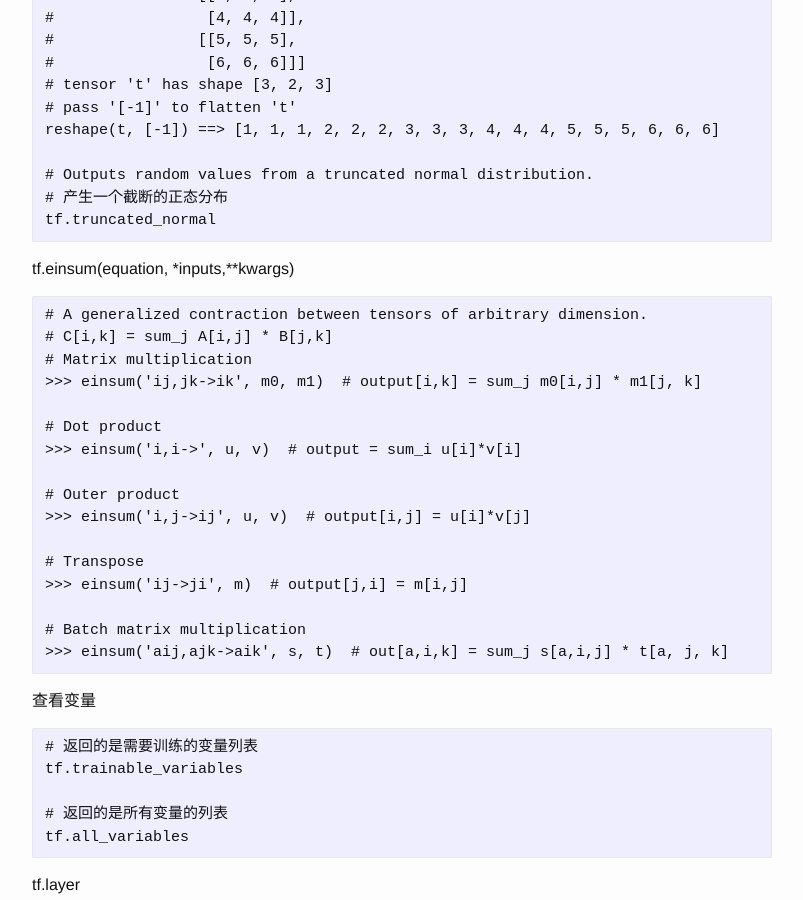
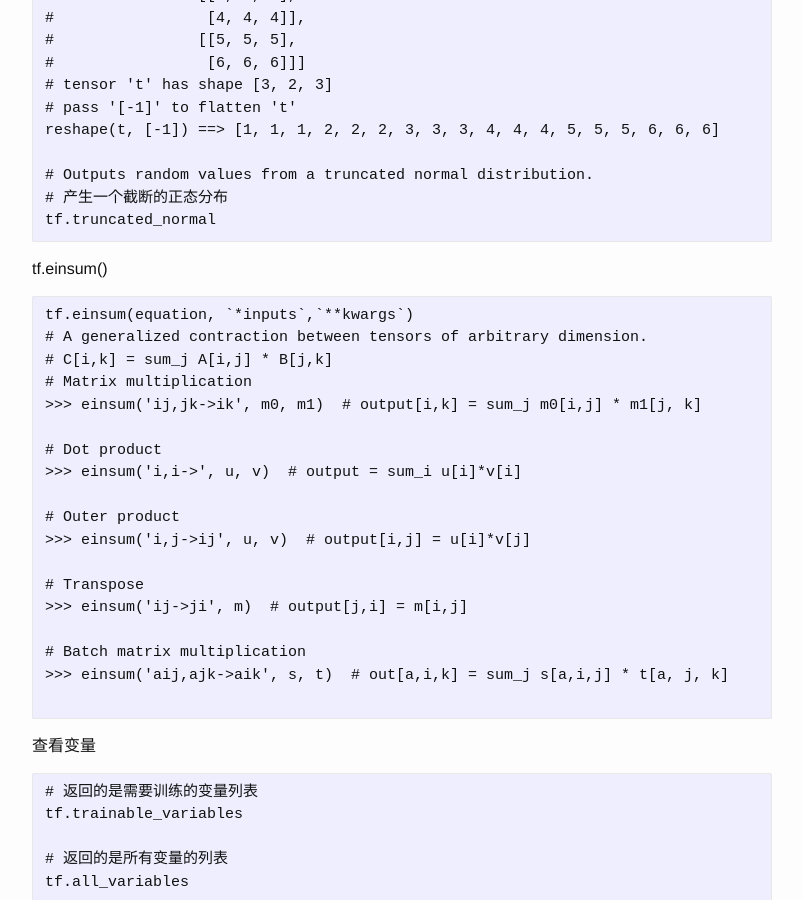
Before and after one commit to josephstalin117/josephstalin117.github.io, a Jekyll site: the page built from _posts/2018-6-09-tensorflow.markdown, in a window 1280 px wide and 900 px high, scrolled down 2261 px. Shown: the whole window, without its empty margins (238-1041 px from the left). Built offline with Jekyll 4.4.1, drawn with Linux system fonts in a browser that asks for light colours; part of the change alters nothing that is shown; some of the changed text lies outside the part shown.

````diff
--- a/_posts/2018-6-09-tensorflow.markdown
+++ b/_posts/2018-6-09-tensorflow.markdown
@@ -116,8 +116,9 @@ reshape(t, [-1]) ==> [1, 1, 1, 2, 2, 2, 3, 3, 3, 4, 4, 4, 5, 5, 5, 6, 6, 6]
 tf.truncated_normal
 ```
 
-tf.einsum(equation, *inputs,**kwargs)
+tf.einsum()
 ```
+tf.einsum(equation, `*inputs`,`**kwargs`)
 # A generalized contraction between tensors of arbitrary dimension.
 # C[i,k] = sum_j A[i,j] * B[j,k]
 # Matrix multiplication
@@ -134,6 +135,7 @@ tf.einsum(equation, *inputs,**kwargs)
 
 # Batch matrix multiplication
 >>> einsum('aij,ajk->aik', s, t)  # out[a,i,k] = sum_j s[a,i,j] * t[a, j, k]
+
 ```
 
 查看变量
@@ -250,6 +252,20 @@ tf.shape(tf.concat([t3, t4], 0))  # [4, 3]
 tf.shape(tf.concat([t3, t4], 1))  # [2, 6]
 ```
 
+tf.expand_dims
+```
+Inserts a dimension of 1 into a tensor's shape. (deprecated arguments)
+# 't' is a tensor of shape [2]
+tf.shape(tf.expand_dims(t, 0))  # [1, 2]
+tf.shape(tf.expand_dims(t, 1))  # [2, 1]
+tf.shape(tf.expand_dims(t, -1))  # [2, 1]
+
+# 't2' is a tensor of shape [2, 3, 5]
+tf.shape(tf.expand_dims(t2, 0))  # [1, 2, 3, 5]
+tf.shape(tf.expand_dims(t2, 2))  # [2, 3, 1, 5]
+tf.shape(tf.expand_dims(t2, 3))  # [2, 3, 5, 1]
+```
+
 keras
 ```
 from keras.models import Sequential
````
